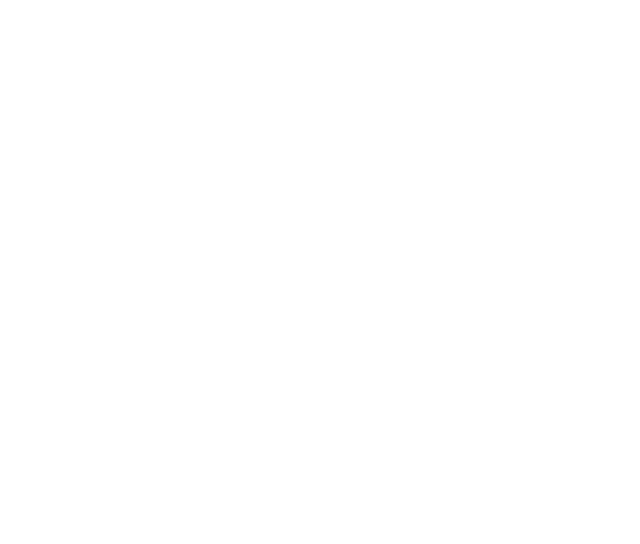
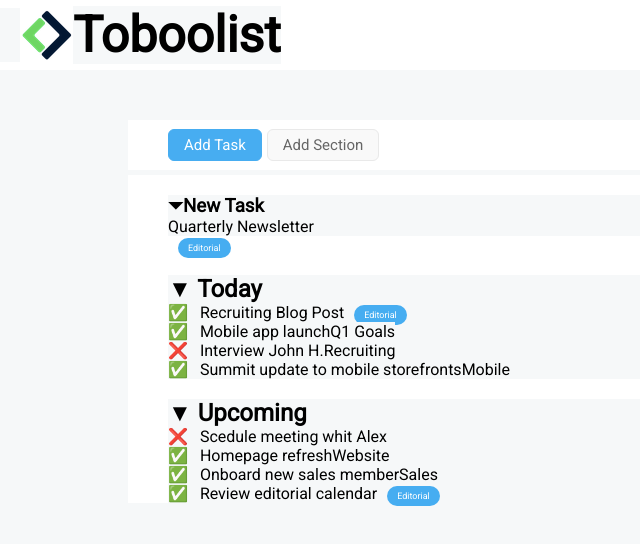
Before and after one commit to colopisalvatore/html-css-toboolist, a plain HTML site: page index.html in a window 1280 px wide. Shown: the whole page, without its empty margins (0-640 px from the left). Drawn offline with Linux system fonts and the light colour scheme.

Commit message:
html+css

```diff
--- a/css/style.css
+++ b/css/style.css
@@ -0,0 +1,110 @@
+/* Stile Generico */
+
+* {
+    margin: 0;
+    padding: 0;
+    box-sizing: border-box;
+    background-color: #F6F8F9;
+    font-family: 'Roboto', sans-serif;
+}
+/* Stile Generico */
+
+/* Header */
+h1{
+    font-size: 50px;
+}
+.header-container {
+    background-color: white;
+    height: 70px;
+    width: 100%;
+    margin: auto;
+    display: flex;
+    align-items:center;
+}
+
+header>img {
+    padding-left: 20px;
+}
+
+/* Task Button*/
+
+main{
+    margin-top: 50px;
+}
+
+.bluButton {
+	background-color:#47ADF1;
+	border-radius:6px;
+	border:1px solid #47ADF1;
+	display:inline-block;
+	cursor:pointer;
+	color:#ffffff;
+	font-size:15px;
+	padding:6px 15px;
+	text-decoration:none;
+}
+.bluButton:hover {
+	background:linear-gradient(to bottom, #378de5 5%, #79bbff 100%);
+	background-color:#378de5;
+}
+.bluButton:active {
+	position:relative;
+	top:1px;
+}
+
+.greyButton {
+	background-color:#f9f9f9;
+	border-radius:6px;
+	border:1px solid #e9e9e9;
+	display:inline-block;
+	cursor:pointer;
+	color:#666666;
+	font-size:15px;
+    margin-left: 5px;
+	padding:6px 15px;
+	text-decoration:none;
+}
+.greyButton:hover {
+	background:linear-gradient(to bottom, #378de5 5%, #79bbff 100%);
+	background-color:#378de5;
+}
+.greyButton:active {
+	position:relative;
+	top:1px;
+}
+
+/* Task Container */
+#row {
+    color: #F5F8F9;
+    border-color: #F6F8F9;
+    height: 5px;
+    border: 0;
+}
+
+.button-container {
+
+    background-color: white;
+    height: 50px;
+    width: 80%;
+    padding-left: 40px;
+    margin: auto;
+    display: flex;
+    align-items:center;
+}
+
+.task-container {
+    background-color: white;
+    width: 80%;
+    padding-left: 40px;
+    padding-top: 20px;
+    margin: auto;
+}
+	/* ----------------- dropdown - attivare il menu a tendina ------------------ */
+.blue {
+    background-color: #46ADF1;
+    margin-left: 10px;
+    border-radius: 10px;
+    color: white;
+    padding: 5px 10px;
+    font-size: 9px;
+}
--- a/index.html
+++ b/index.html
@@ -5,14 +5,47 @@
     <meta http-equiv="X-UA-Compatible" content="IE=edge">
     <meta name="viewport" content="width=device-width, initial-scale=1.0">
     <link rel="stylesheet" href="css/style.css">
+    <link rel="preconnect" href="https://fonts.googleapis.com">
+    <link rel="preconnect" href="https://fonts.gstatic.com" crossorigin>
+    <link href="https://fonts.googleapis.com/css2?family=Roboto:@1&display=swap" rel="stylesheet">
     <title>Toboolist</title>
 </head>
 <body>
-    <header>
-
+    <header class="header-container">
+        <img src="img/logo copia.png" alt="">
+        <h1>Toboolist</h1>
     </header>
 
     <main>
+        <section>
+            <div class="button-container">
+                <a href="#" class="bluButton">Add Task</a>
+                <a href="#" class="greyButton">Add Section</a>
+            </div>
+            <hr id="row">
+        </section>
+
+        <section>
+            <div class="task-container">
+                <h3><span>&#9207;</span>New Task</h3>
+                <p>Quarterly Newsletter</p><a class="blue">Editorial</a>
+            </div>
+            <div class="task-container">
+                <h2><span class="freccia">&#9660;</span> Today</h2>
+                <p><span>&#9989;</span> &nbsp; Recruiting Blog Post<span class="blue">Editorial</span></p>
+                <p><span>&#9989;</span> &nbsp; Mobile app launch<span class="purple">Q1 Goals</span></p>
+                <p><span>&#10060;</span> &nbsp; Interview John H.<span class="green">Recruiting</span></p>
+                <p><span>&#9989;</span> &nbsp; Summit update to mobile storefronts<span class="orange">Mobile</span></p>
+            </div>
+            <div class="task-container">
+                <h2><span class="freccia">&#9660;</span> Upcoming</h2>
+                <p><span>&#10060;</span> &nbsp; Scedule meeting whit Alex</p>
+                <p><span>&#9989;</span> &nbsp; Homepage refresh<span class="pink">Website</span></p>
+                <p><span>&#9989;</span> &nbsp; Onboard new sales member<span class="green">Sales</span></p>
+                <p><span>&#9989;</span> &nbsp; Review editorial calendar<span class="blue">Editorial</span></p>
+                </div>
+        </section>
+
 
     </main>
 </body>
```
